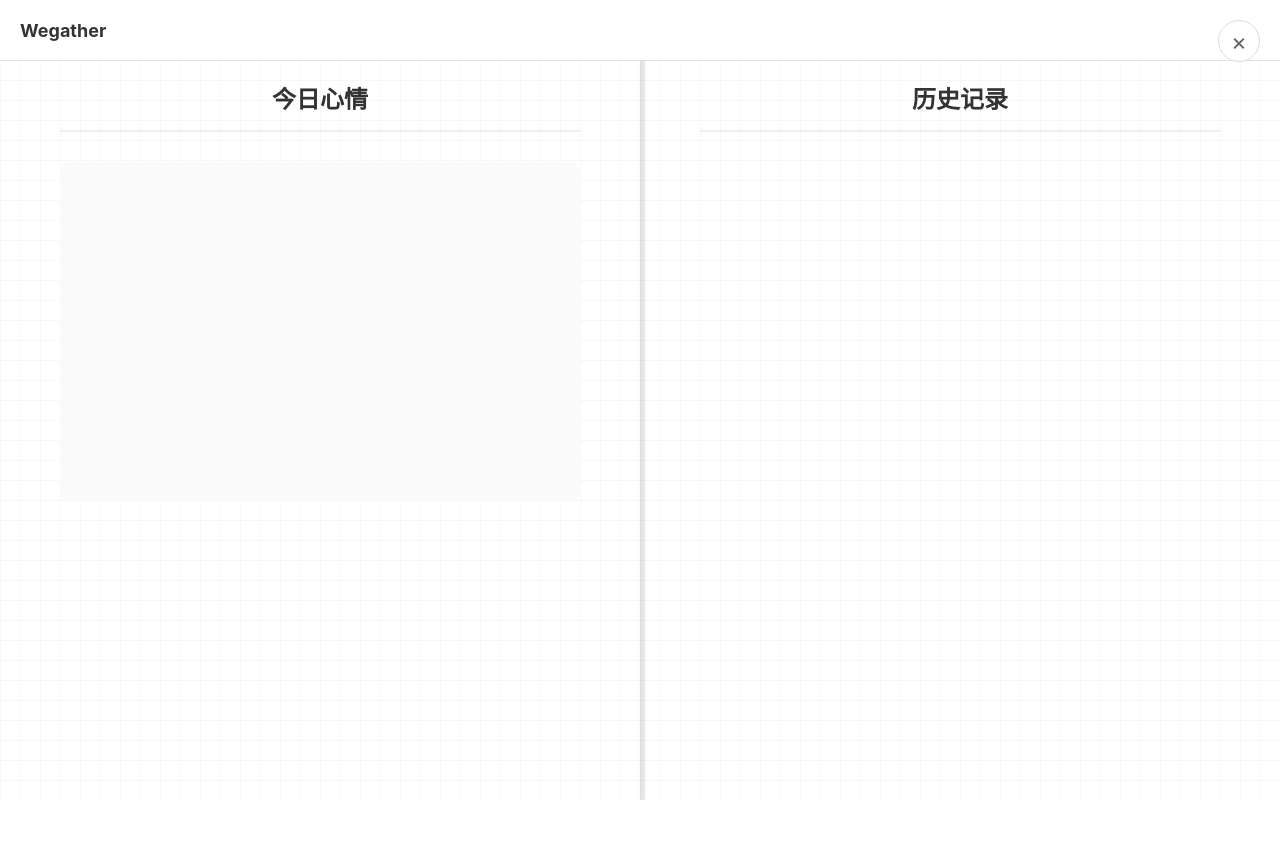
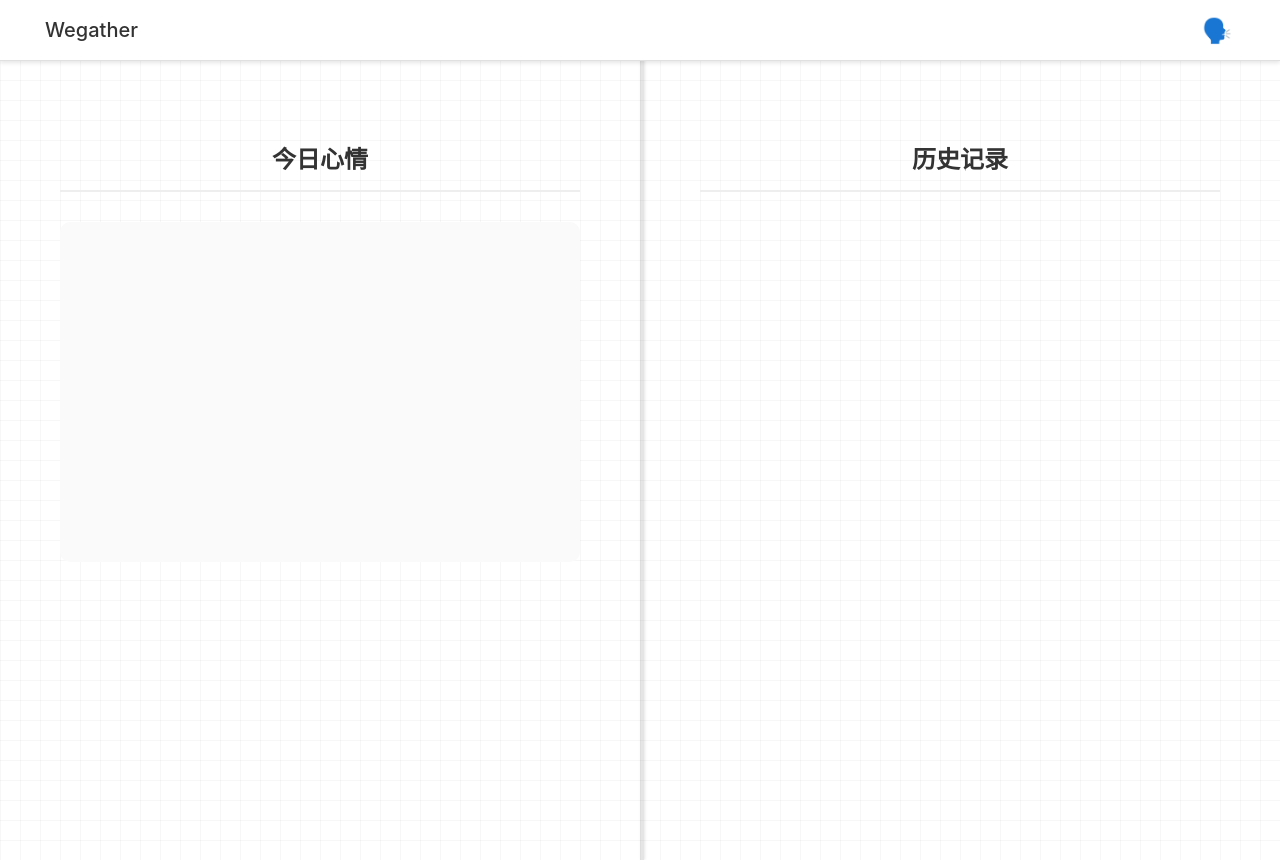
Before and after one commit to EVAtalentworker/mental-room, a Flask app: page /mental_diary in a window 1280 px wide. Before the commit the page ends 800 px from the top, so only its background shows below. Run offline with Flask 2, Linux system fonts and the light colour scheme.

Commit message:
Add files via upload

```diff
--- a/speech_recognition_project/main.py
+++ b/speech_recognition_project/main.py
@@ -27,9 +27,19 @@ for voice in voices:
 engine.setProperty('rate', 180)    # 语速
 engine.setProperty('volume', 1.0)  # 音量
 
+# 修改 speak_text 函数
 def speak_text(text):
-    engine.say(text)
-    engine.runAndWait()
+    try:
+        engine.say(text)
+        engine.runAndWait()
+    except RuntimeError:
+        # 如果运行循环已经启动，先停止它
+        engine.endLoop()
+        # 重新初始化引擎
+        engine.say(text)
+        engine.runAndWait()
+    except Exception as e:
+        print(f"语音播放错误: {str(e)}")
 
 class SpeechRecognizer:
     def __init__(self):
--- a/speech_recognition_project/static/css/diary.css
+++ b/speech_recognition_project/static/css/diary.css
@@ -166,35 +166,23 @@ body {
 .history-summary {
     font-size: 14px;
     color: #666;
+    margin-top: 5px;
+    font-family: "楷体", KaiTi, serif;
+}
+
+.history-item {
+    padding: 15px;
+    margin: 10px 0;
+    background: #fff;
+    border-radius: 8px;
+    cursor: pointer;
+    transition: all 0.3s ease;
+    border: 1px solid #eee;
 }
 
 .active {
     background: #f0f7ff;
     border-left: 3px solid #1e90ff;
-}
-
-.home-btn {
-    position: fixed;
-    top: 20px;
-    right: 20px;
-    width: 40px;
-    height: 40px;
-    border-radius: 50%;
-    background: rgba(255,255,255,0.9);
-    border: 1px solid #ddd;
-    display: flex;
-    align-items: center;
-    justify-content: center;
-    font-size: 24px;
-    color: #666;
-    text-decoration: none;
-    transition: all 0.3s ease;
-    z-index: 1000;
-}
-
-.home-btn:hover {
-    background: #f0f0f0;
-    transform: rotate(90deg);
 }
 
 /* 添加纸张纹理效果 */
@@ -295,3 +283,62 @@ body {
 .history-content {
     margin-top: 10px;
 }
+
+/* 添加顶部导航栏样式 */
+/* 修改导航栏样式 */
+.top-navbar {
+    position: fixed;
+    top: 0;
+    left: 0;
+    right: 0;
+    height: 60px;
+    background: #ffffff;
+    box-shadow: 0 2px 4px rgba(0,0,0,0.1);
+    z-index: 1000;
+    padding: 0 20px;  /* 添加左右内边距 */
+}
+
+.nav-content {
+    height: 100%;
+    display: flex;
+    align-items: center;
+    padding: 0 20px;
+}
+
+.nav-title {
+    color: #333;
+    text-decoration: none;
+    font-size: 20px;
+    font-weight: 500;
+    transition: all 0.3s ease;
+    margin-left: 5px;  /* 保持一致的左边距 */
+}
+
+.nav-title:hover {
+    color: #0662be;
+    transform: scale(1.05);
+}
+
+/* 调整主容器的上边距 */
+.diary-container {
+    padding-top: 60px;
+    margin-top: 0;  /* 确保没有额外的边距 */
+}
+
+.diary-btn {
+    display: flex;
+    align-items: center;
+    justify-content: center;
+    font-size: 24px;
+    color: #666;
+    text-decoration: none;
+    transition: all 0.3s ease;
+    margin-left: auto;
+    padding: 8px;
+    cursor: pointer;
+}
+
+.diary-btn:hover {
+    transform: scale(1.1);
+    color: #10a37f;
+}
--- a/speech_recognition_project/templates/index.html
+++ b/speech_recognition_project/templates/index.html
@@ -12,14 +12,14 @@
 
     <div class="floating-bubble">
         <div class="bubble-content">
-            <h2>AI 问答</h2>
+            <h2>AI 问答🗣️</h2>
             <p>一起来聊聊吧</p>
             <button onclick="window.location.href='{{ url_for('qa') }}'" class="bubble-btn">开始对话</button>
         </div>
     </div>
     <div class="floating-bubble-dia">
         <div class="bubble-content-dia">
-            <h2>心情日记</h2>
+            <h2>心情日记📓</h2>
             <p>写下你的心情</p>
             <button onclick="window.location.href='{{ url_for('mental_diary') }}'" class="bubble-btn-dia">写日记</button>
         </div>
--- a/speech_recognition_project/templates/mental_diary.html
+++ b/speech_recognition_project/templates/mental_diary.html
@@ -10,14 +10,15 @@
 <body>
     <!-- 顶部导航栏 -->
     <div class="top-navbar">
+        <!-- 在导航栏内容中添加按钮 -->
         <div class="nav-content">
-            <div class="nav-title">Wegather</div>
+            <a href="{{ url_for('index') }}" class="nav-title">Wegather</a>
+            <a href="/qa" class="diary-btn" title="AI对话">🗣️</a>
         </div>
     </div>
 
     <div class="diary-container">
         <div class="book">
-            <a href="{{ url_for('index') }}" class="home-btn">×</a>
 
             <!-- 当前日记页 -->
             <div class="diary-page">
```
Also changed, not shown: speech_recognition_project/static/css/qa.css (+41 -18 lines), speech_recognition_project/static/js/diary.js (+20 -19 lines), speech_recognition_project/templates/qa.html (+5 -2 lines).
